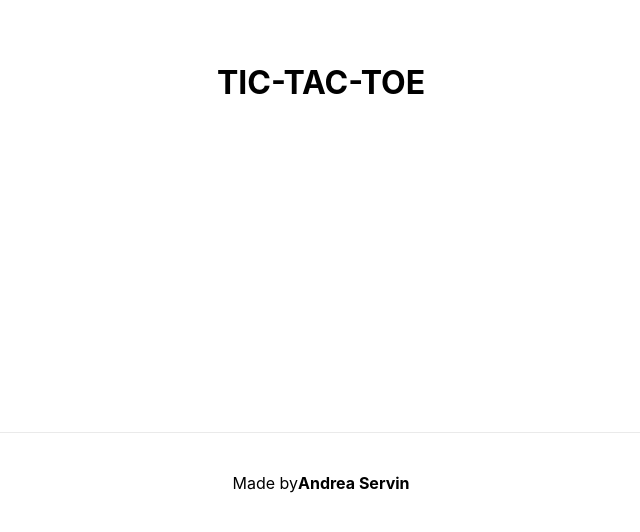
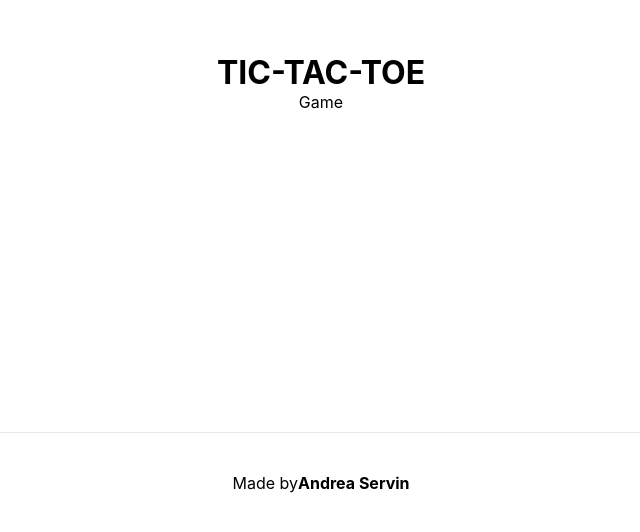
Before and after one commit to andrea-servin/tic-tac-toe, a Next.js app: page / in a window 1280 px wide. Shown: the part 268-800 px from the top of the page, without its empty margins (319-959 px from the left). Built offline with nearby package versions, Linux system fonts and the light colour scheme.

Commit message:
Scaffolding components

```diff
--- /dev/null
+++ b/components/Game.jsx
@@ -0,0 +1,11 @@
+import React from 'react'
+
+const Game = () => {
+    return (
+        <div>
+            Game
+        </div>
+    )
+}
+
+export default Game
--- a/pages/index.js
+++ b/pages/index.js
@@ -1,5 +1,6 @@
 import Head from 'next/head'
 import styles from '../styles/Home.module.css'
+import Game from '../components/Game'
 
 export default function Home() {
   return (
@@ -11,6 +12,7 @@ export default function Home() {
 
       <main className={styles.main}>
         <h1>TIC-TAC-TOE</h1>
+        <Game />
       </main>
 
       <footer className={styles.footer}>
```
Also changed, not shown: components/Board.jsx (added, +11 -0 lines), components/Square.jsx (added, +11 -0 lines).
